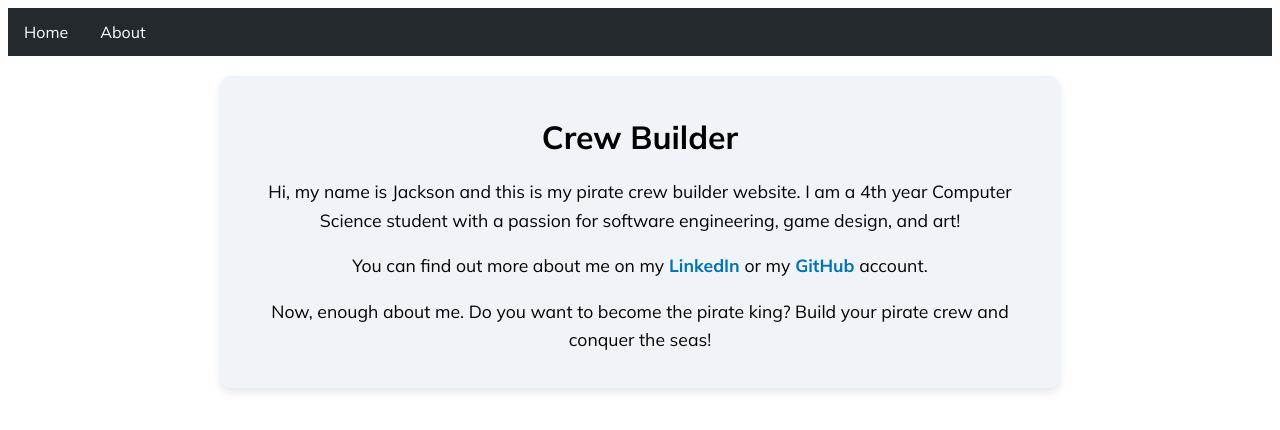
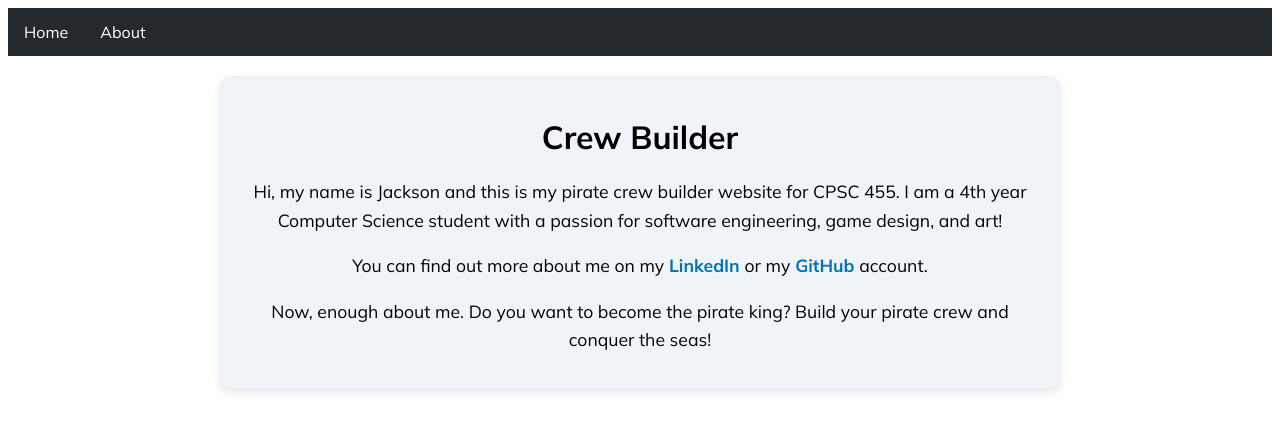
Before and after one commit to ubc-cpsc455-2024S/pirate-rush, a React (Vite) app in the folder crew-builder-v2/vite-pirate-crew-builder/: page /About in a window 1280 px wide. Shown: the top 430 px of the page. Built offline with nearby package versions, Linux system fonts and the light colour scheme.

Commit message:
Update comments

```diff
--- a/crew-builder-v2/vite-pirate-crew-builder/src/pages/AboutPage.jsx
+++ b/crew-builder-v2/vite-pirate-crew-builder/src/pages/AboutPage.jsx
@@ -5,7 +5,7 @@ function AboutPage() {
         <h1 className="mulish-heading">Crew Builder</h1>
         <div className="about-content">
           <p className="mulish-p">
-            Hi, my name is Jackson and this is my pirate crew builder website. I
+            Hi, my name is Jackson and this is my pirate crew builder website for CPSC 455. I
             am a 4th year Computer Science student with a passion for software
             engineering, game design, and art!
           </p>
--- a/crew-builder-v2/vite-pirate-crew-builder/src/pcb-backend/routes/members.js
+++ b/crew-builder-v2/vite-pirate-crew-builder/src/pcb-backend/routes/members.js
@@ -63,7 +63,7 @@ router.patch("/:memberId", function (req, res, _) {
     return res.status(200).json(member);
   }
 
-  return res.status(400).json({ message: "Member is at max level" });
+  return res.status(400).json({ message: `Pirate ${member.memberId} is already at MAX level` });
 });
 
 module.exports = router;
```
